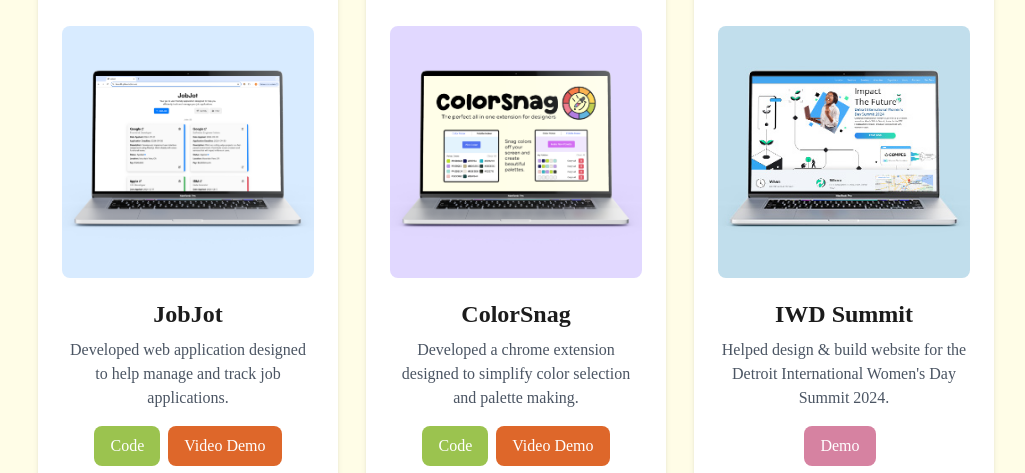
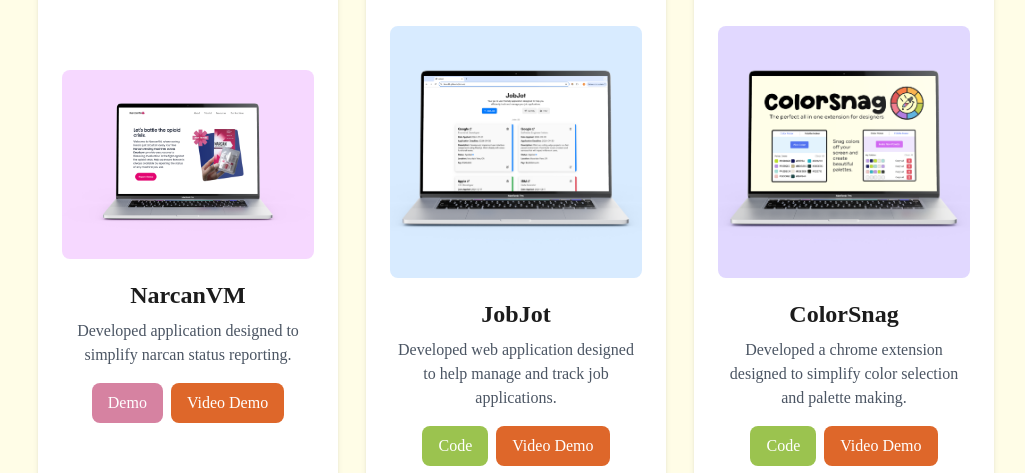
Before and after one commit to hebz26/portfolio-version2, a React (Create React App) app: page / in a window 1280 px wide. Shown: the part 1776-2249 px from the top of the page, without its empty margins (124-1149 px from the left). Built offline with nearby package versions, Linux system fonts and the light colour scheme.

Commit message:
narca proj added

```diff
--- a/public/index.html
+++ b/public/index.html
@@ -24,6 +24,20 @@
       work correctly both with client-side routing and a non-root public URL.
       Learn how to configure a non-root public URL by running `npm run build`.
     -->
+    <!-- Google tag (gtag.js) -->
+    <script
+      async
+      src="https://www.googletagmanager.com/gtag/js?id=G-WHNCDVPQCE"
+    ></script>
+    <script>
+      window.dataLayer = window.dataLayer || [];
+      function gtag() {
+        dataLayer.push(arguments);
+      }
+      gtag("js", new Date());
+
+      gtag("config", "G-WHNCDVPQCE");
+    </script>
     <title>Heba's Portfolio</title>
   </head>
   <body>
--- a/src/components/projects-list.js
+++ b/src/components/projects-list.js
@@ -3,8 +3,17 @@ import eportfolio from "../assets/eportfolio.jpg";
 import ColorSnag from "../assets/colorsnag.png";
 import JobJot from "../assets/jobjot.png";
 import HackDearborn from "../assets/hackdearborn.png";
+import NarcanVM from "../assets/narcan.png";
 
 const projects = [
+  {
+    title: "NarcanVM",
+    description:
+      "Developed application designed to simplify narcan status reporting.",
+    imageUrl: NarcanVM,
+    demoLink: "https://www.narcanvm.com/",
+    videoLink: "https://youtu.be/bzhXrEL1iV8",
+  },
   {
     title: "JobJot",
     description:
```
Also changed, not shown: src/assets/narcan.png (added).
